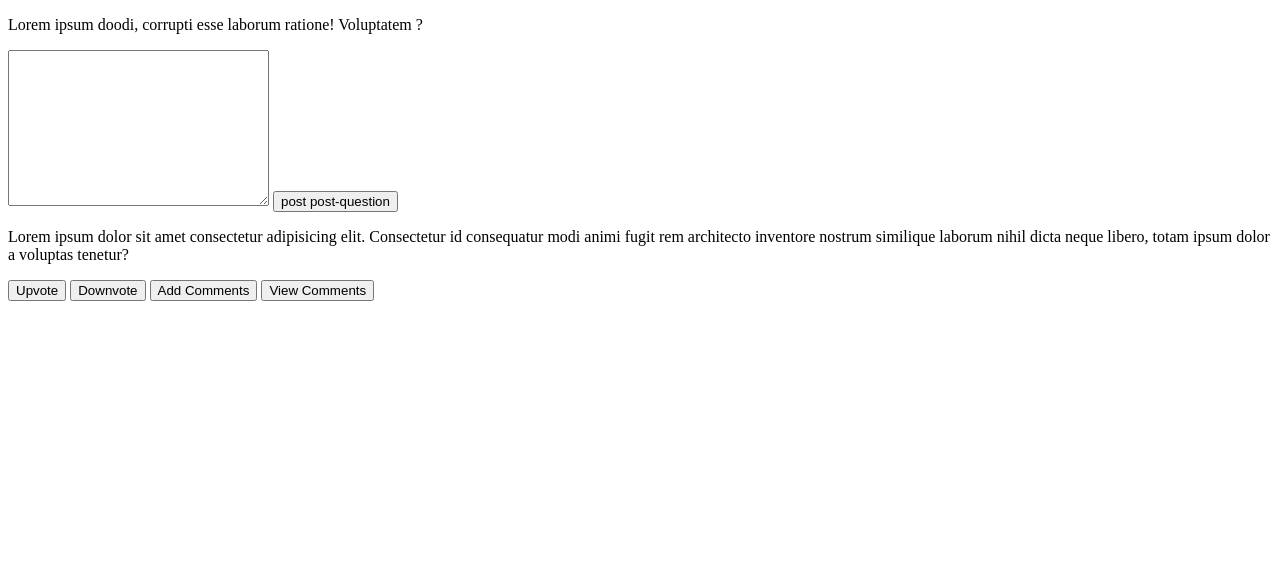
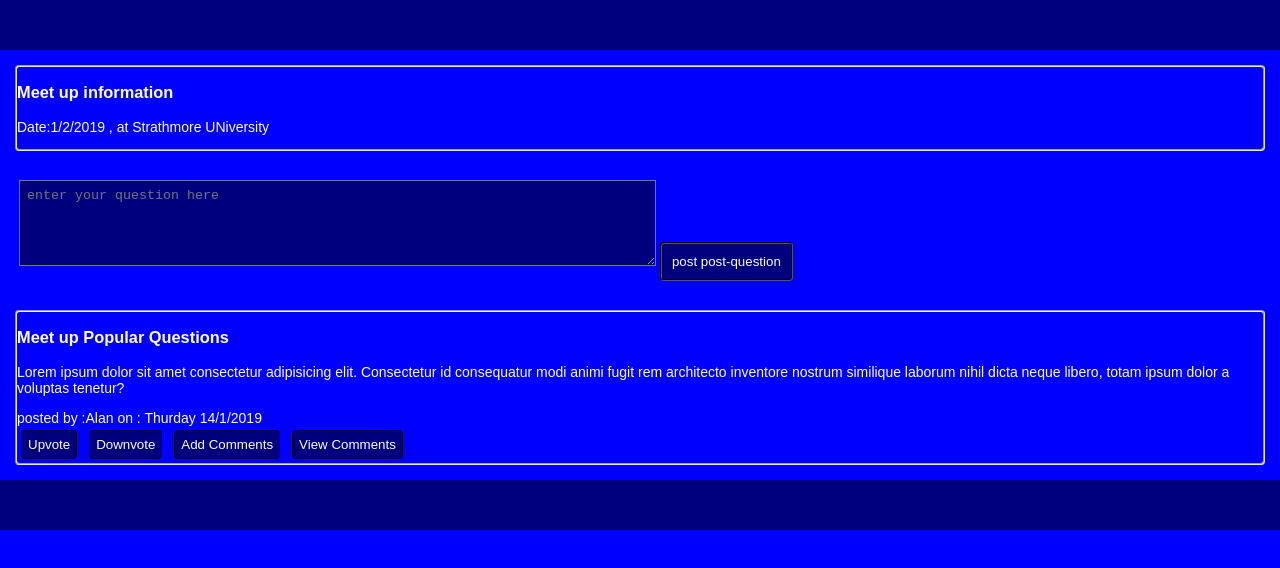
Before and after one commit to JosephNjuguna/QuestionerV1, a plain HTML site: page UI/templates/postquestion.html in a window 1280 px wide. Drawn offline with Linux system fonts and the light colour scheme.

Commit message:
[feature #162949531]added css to post question ui

```diff
--- a/UI/static/css/postquestion.css
+++ b/UI/static/css/postquestion.css
@@ -0,0 +1,89 @@
+.post-question{
+    background-color: blue;
+    padding:0;
+    margin: 0;
+    color: white;
+    font-family: sans-serif;
+    font-size: 14px;
+}
+.post-question button{
+    width: auto;
+    height: auto;
+    height: auto;
+    width:auto;
+    padding: 10px;
+    border-style: groove;
+    border-radius: 4px;
+    border-width: 2px;
+    background-color: rgba(0,0,0,0.5);
+    color:white;
+}
+.post-question textarea{
+    width: auto;
+    height: auto;
+    height: 70px;
+    padding: 7px;
+    width:50%;
+    background-color: rgba(0,0,0,0.5);
+    color:white;
+}
+.post-question .post-body{
+    width: auto;
+}
+.post-question .post-body .post-nav{
+    width: auto;
+    height: 50px;
+    background-color:rgba(0,0,0,0.5)
+}
+.post-question .post-body .post-area{
+    width: auto;
+    height: auto;
+    padding: 15px;
+}
+.post-question .post-body .post-area{
+    width: auto;
+    height: auto;
+    padding: 15px;
+}
+.post-question .post-body .post-area .post-question-div .brief-info{
+    width: auto;
+    height: auto;
+    border-style: groove;
+    border-radius: 4px;
+    border-width: 2px;
+}
+.post-question .post-body .post-area .post-question-div .post{
+   width: auto;
+   height: auto;
+   padding: 4px;
+   margin-top: 2%;
+   margin-bottom: 2%;
+}
+
+.post-question .post-body .post-area .post-question-div .popular-questions{
+    width: auto;
+    height: auto;
+    border-style: groove;
+    border-radius: 4px;
+    border-width: 2px;
+}
+.post-question .post-body .post-area .post-question-div .popular-questions .timeline{
+    width: auto;
+    height: auto;
+    display: inline;
+}
+.post-question .post-body .post-area .post-question-div .popular-questions .question-additions{
+    width: auto;
+    height: auto;
+    display: inline;
+    margin: 4px;
+    padding: 6px;
+    border-style: groove;
+    border-radius: 4px;
+    border-width: 1px;
+}
+.post-question .post-body .post-footer{
+    width: auto;
+    height: 50px;
+    background-color:rgba(0,0,0,0.5)
+}
--- a/UI/templates/postquestion.html
+++ b/UI/templates/postquestion.html
@@ -16,28 +16,32 @@
         </div>
         <div class="post-area">
             <div class="post-question-div">
-                <div>
-                    <p>Lorem ipsum doodi, corrupti esse laborum ratione! Voluptatem ?</p>
+                <div class="brief-info">
+                    <h3>Meet up information</h3>
+                    <p> Date:1/2/2019 , at Strathmore UNiversity</p>
                 </div>
-                <div>
-                    <textarea name="" id="" cols="30" rows="10"></textarea>
-                    <button>post post-question</button>
+                <div class="post">
+                    <textarea class="quiz-post" name="" id="" cols="30" rows="10" placeholder="enter your question here"></textarea>
+                    <button class="quiz-post"> post post-question</button>
                 </div>
-            </div>
-            <div class="post-question-div">
-                <div class="top-question">
+                <div class="popular-questions">
+                    <h3>Meet up Popular Questions</h3>
                     <p>Lorem ipsum dolor sit amet consectetur adipisicing elit. Consectetur id consequatur modi animi fugit rem architecto inventore nostrum similique laborum nihil dicta neque libero, totam ipsum dolor a voluptas tenetur?</p>
+                    <div>
+                        <p class="timeline">posted by :Alan</p>
+                        <p class="timeline"> on : Thurday 14/1/2019</p>
+                    </div>
                     <div>
                         <button class="question-additions">Upvote</button>
                         <button class="question-additions">Downvote</button>
                         <button class="question-additions">Add Comments</button>
                         <button class="question-additions">View Comments</button>
-
                     </div>
                 </div>
             </div>
         </div>
+        <div class="post-footer">
+        </div>
     </div>
-
 </body>
 </html>
```
